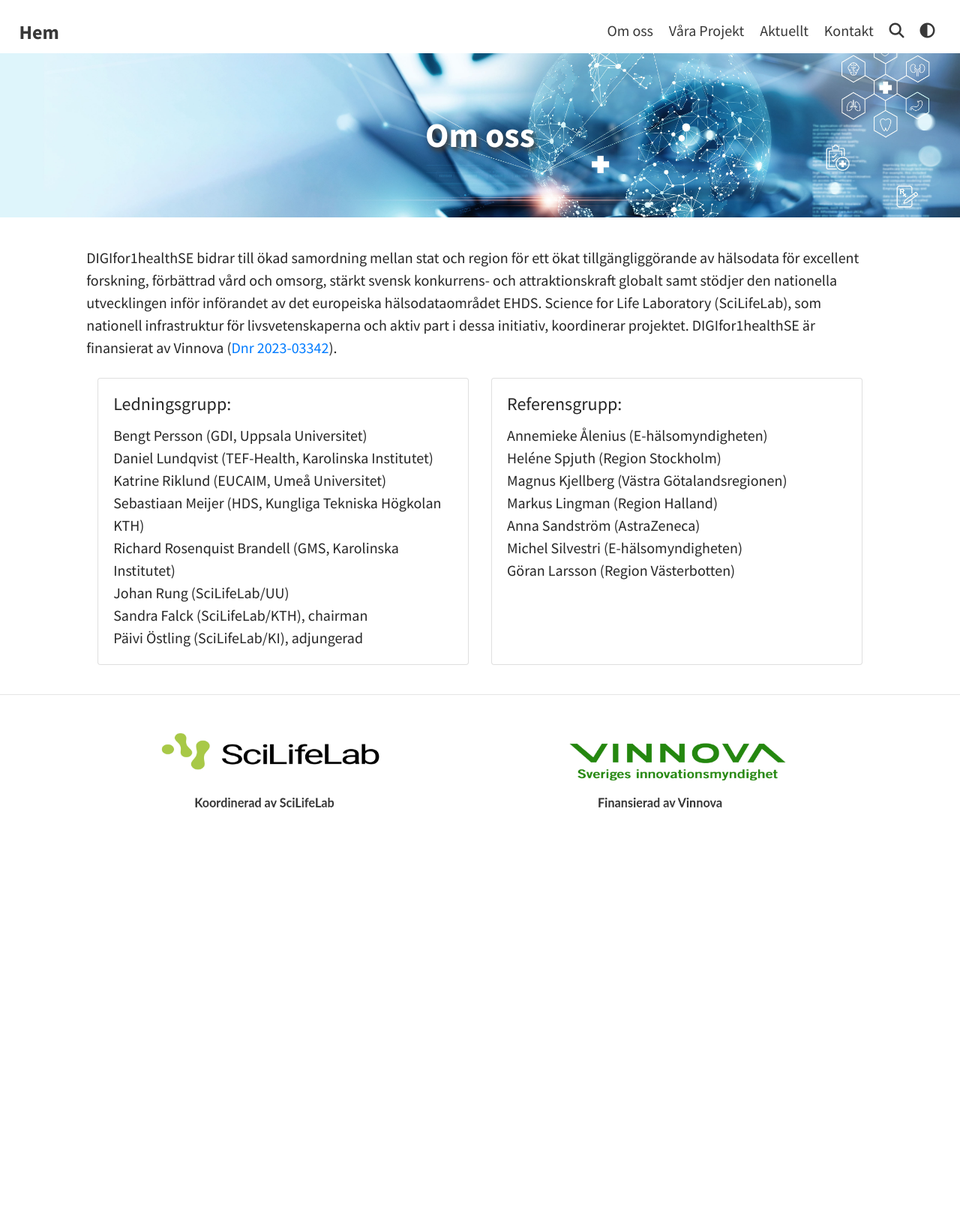
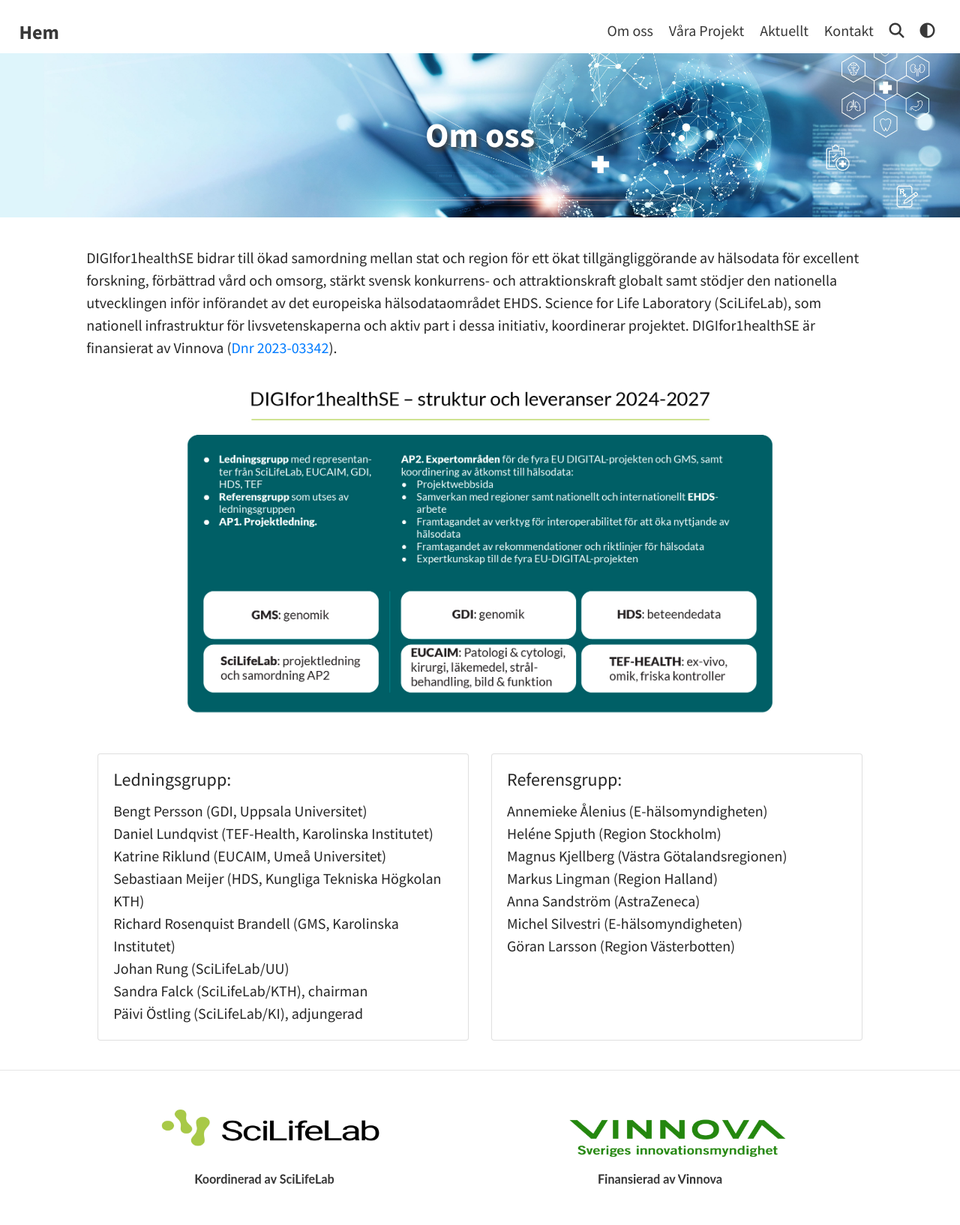
Before and after one commit to ScilifelabDataCentre/DIGIfor1Health_web, a Jekyll site: the page built from pages/about.md, in a window 1280 px wide. Shown: the whole page at 75% size. Built offline with Jekyll 4.4.1, drawn with Linux system fonts in a browser that asks for light colours; a script that is not in the unit is left out; before the commit the page ends 1133 px from its top, so only the background shows below that.

Commit message:
Update about.md

```diff
--- a/pages/about.md
+++ b/pages/about.md
@@ -6,6 +6,8 @@ feature-img: "assets/img/pexels/globe_R.jpeg"
 bootstrap: true
 ---
 DIGIfor1healthSE bidrar till ökad samordning mellan stat och region för ett ökat tillgängliggörande av hälsodata för excellent forskning, förbättrad vård och omsorg, stärkt svensk konkurrens- och attraktionskraft globalt samt stödjer den nationella utvecklingen inför införandet av det europeiska hälsodataområdet EHDS. Science for Life Laboratory (SciLifeLab), som nationell infrastruktur för livsvetenskaperna och aktiv part i dessa initiativ, koordinerar projektet. DIGIfor1healthSE är finansierat av Vinnova (<a href="https://www.vinnova.se/p/for-effektivt-och-hallbart-nyttjande-av-halsodata-genom-integrering-av-digital-projekten-och-gms-i-sverige/?_t_id=bg624RHslRuoHiqzodAX4w%3d%3d&_t_uuid=me0KwTSHQ5KfGmS1gVIGjg&_t_q=h%c3%a4lsodata&_t_tags=language%3asv%2csiteid%3a6a0eda26-a5be-4f47-a778-b9393a63f812%2candquerymatch&_t_hit.id=Vinnova_Models_Pages_ProjectPage/_7faa63d5-f0dd-40bc-8f2e-4d96ff23c1c0_sv&_t_hit.pos=2">Dnr 2023-03342</a>).
+
+<img src="assets/img/DIGIfor1healthSE_strukturV1.jpg" />
 
   <!-- Page Content -->
 <div class="container">
```
